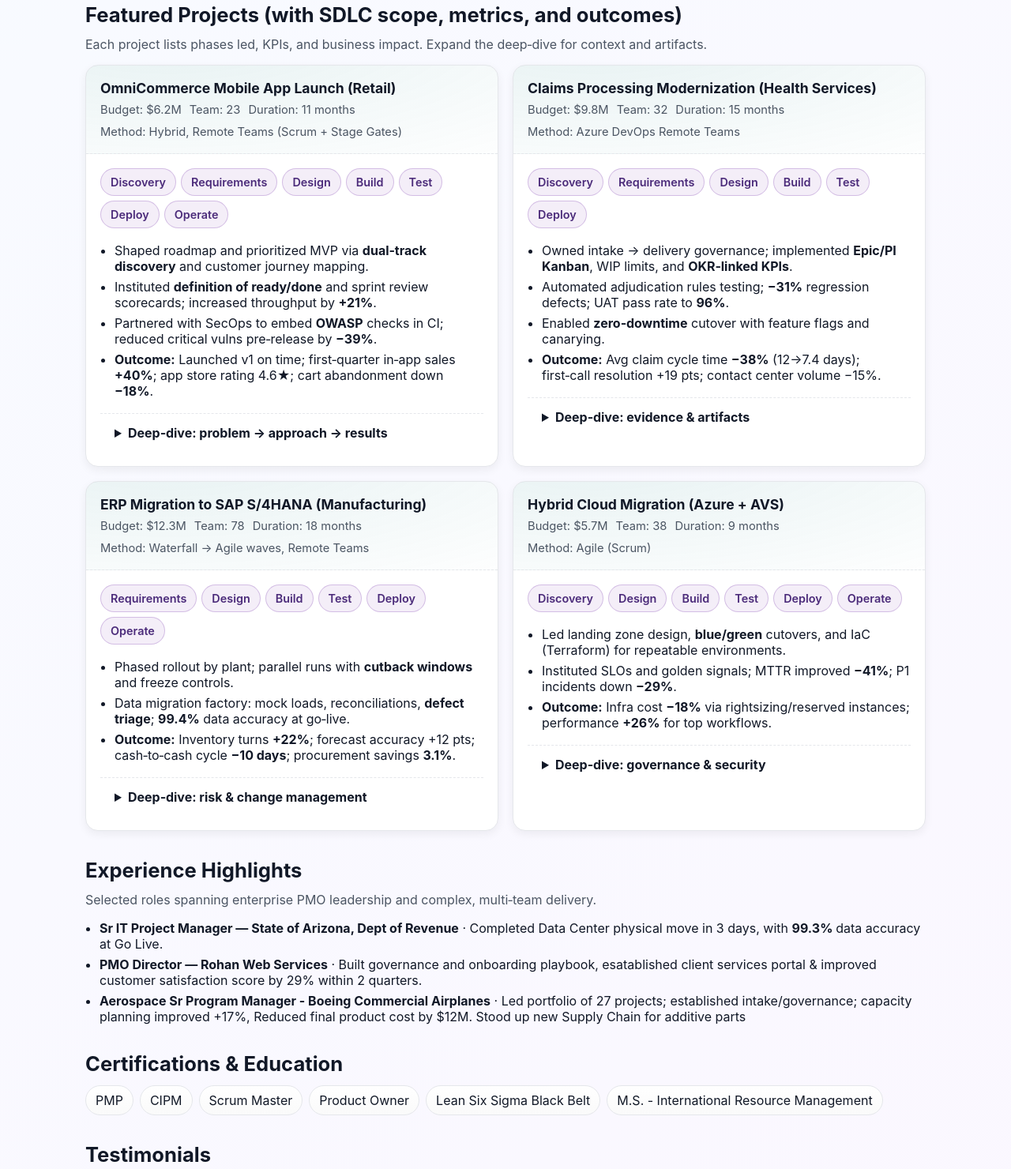
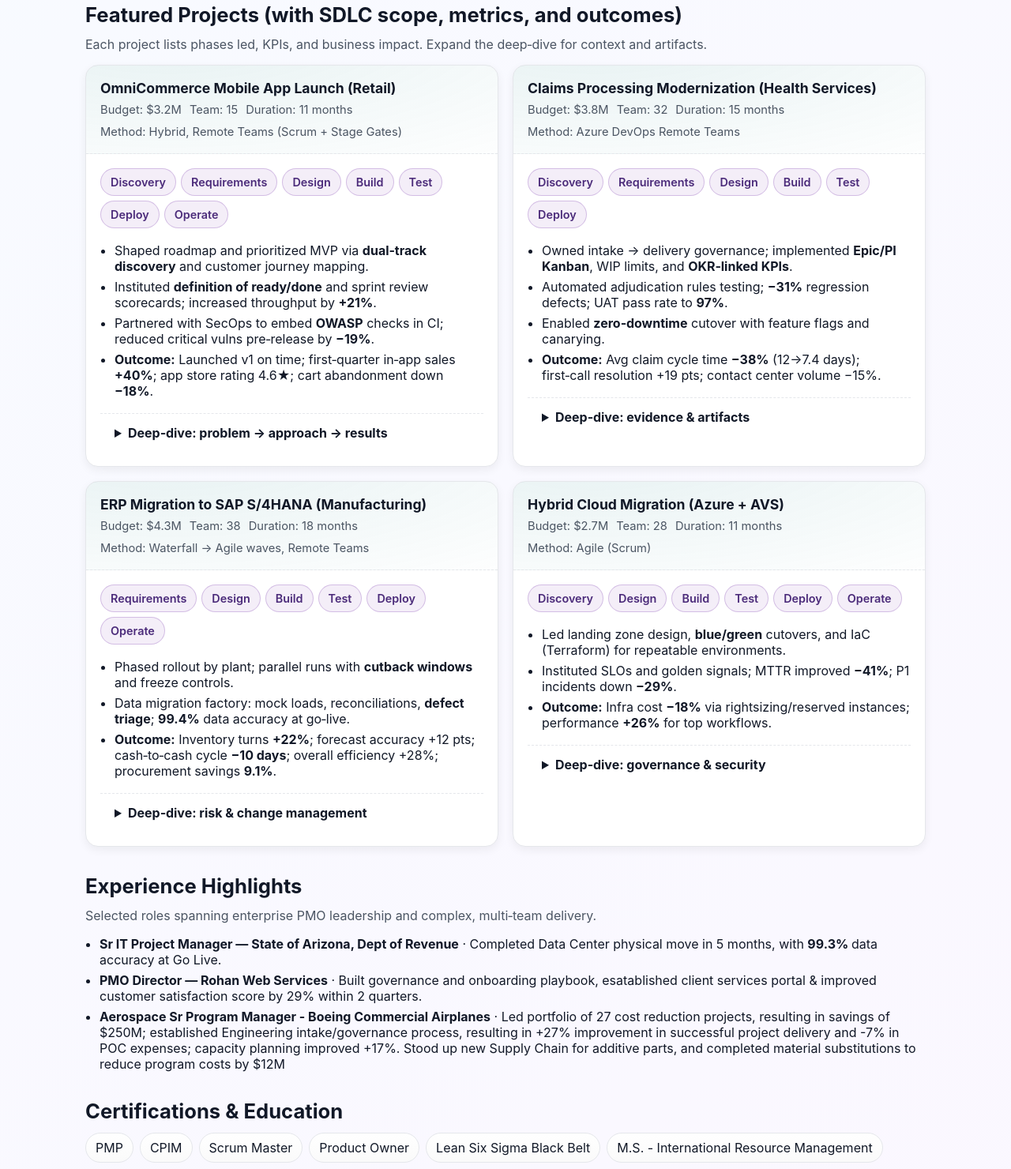
Before and after one commit to Rohirrem/grf-it_pjm, a plain HTML site: page index.html in a window 1280 px wide. Shown: the part 879-2359 px from the top of the page at 79% size. Drawn offline with Linux system fonts and the light colour scheme.

Commit message:
Updated index.html with new changes

```diff
--- a/index.html
+++ b/index.html
@@ -164,8 +164,8 @@
           <header>
             <h3 itemprop="name">OmniCommerce Mobile App Launch (Retail)</h3>
             <div class="meta">
-              <span>Budget: $6.2M</span>
-              <span>Team: 23</span>
+              <span>Budget: $3.2M</span>
+              <span>Team: 15</span>
               <span>Duration: 11 months</span>
               <span>Method: Hybrid, Remote Teams (Scrum + Stage Gates)</span>
             </div>
@@ -183,7 +183,7 @@
             <ul class="bullets">
               <li>Shaped roadmap and prioritized MVP via <strong>dual‑track discovery</strong> and customer journey mapping.</li>
               <li>Instituted <strong>definition of ready/done</strong> and sprint review scorecards; increased throughput by <strong>+21%</strong>.</li>
-              <li>Partnered with SecOps to embed <strong>OWASP</strong> checks in CI; reduced critical vulns pre‑release by <strong>−39%</strong>.</li>
+              <li>Partnered with SecOps to embed <strong>OWASP</strong> checks in CI; reduced critical vulns pre‑release by <strong>−19%</strong>.</li>
               <li><strong>Outcome:</strong> Launched v1 on time; first‑quarter in‑app sales <strong>+40%</strong>; app store rating 4.6★; cart abandonment down <strong>−18%</strong>.</li>
             </ul>
             <details>
@@ -191,7 +191,7 @@
               <div class="triad">
                 <div class="panel"><h4>Problem</h4><p>Fragmented checkout and inventory visibility caused 28% cart abandonment and poor mobile NPS (28).</p></div>
                 <div class="panel"><h4>Approach</h4><p>Consolidated microservices behind BFF layer, implemented secure one‑tap pay, introduced beta ring releases, and real‑time inventory APIs.</p></div>
-                <div class="panel"><h4>Results</h4><p>Bug rate post‑prod −25%; mobile NPS → 46; monthly active users +32%; revenue attribution verified via experiment framework.</p></div>
+                <div class="panel"><h4>Results</h4><p>Bug rate post‑prod −25%; mobile NPS → 46; monthly active users +106% Qtr over Qtr; revenue attribution verified via experiment framework.</p></div>
               </div>
             </details>
           </div>
@@ -202,7 +202,7 @@
           <header>
             <h3 itemprop="name">Claims Processing Modernization (Health Services)</h3>
             <div class="meta">
-              <span>Budget: $9.8M</span>
+              <span>Budget: $3.8M</span>
               <span>Team: 32</span>
               <span>Duration: 15 months</span>
               <span>Method: Azure DevOps Remote Teams</span>
@@ -219,7 +219,7 @@
             </div>
             <ul class="bullets">
               <li>Owned intake → delivery governance; implemented <strong>Epic/PI Kanban</strong>, WIP limits, and <strong>OKR‑linked KPIs</strong>.</li>
-              <li>Automated adjudication rules testing; <strong>−31%</strong> regression defects; UAT pass rate to <strong>96%</strong>.</li>
+              <li>Automated adjudication rules testing; <strong>−31%</strong> regression defects; UAT pass rate to <strong>97%</strong>.</li>
               <li>Enabled <strong>zero‑downtime</strong> cutover with feature flags and canarying.</li>
               <li><strong>Outcome:</strong> Avg claim cycle time <strong>−38%</strong> (12→7.4 days); first‑call resolution +19 pts; contact center volume −15%.</li>
             </ul>
@@ -238,8 +238,8 @@
           <header>
             <h3 itemprop="name">ERP Migration to SAP S/4HANA (Manufacturing)</h3>
             <div class="meta">
-              <span>Budget: $12.3M</span>
-              <span>Team: 78</span>
+              <span>Budget: $4.3M</span>
+              <span>Team: 38</span>
               <span>Duration: 18 months</span>
               <span>Method: Waterfall → Agile waves, Remote Teams</span>
             </div>
@@ -256,7 +256,7 @@
             <ul class="bullets">
               <li>Phased rollout by plant; parallel runs with <strong>cutback windows</strong> and freeze controls.</li>
               <li>Data migration factory: mock loads, reconciliations, <strong>defect triage</strong>; <strong>99.4%</strong> data accuracy at go‑live.</li>
-              <li><strong>Outcome:</strong> Inventory turns <strong>+22%</strong>; forecast accuracy +12 pts; cash‑to‑cash cycle <strong>−10 days</strong>; procurement savings <strong>3.1%</strong>.</li>
+              <li><strong>Outcome:</strong> Inventory turns <strong>+22%</strong>; forecast accuracy +12 pts; cash‑to‑cash cycle <strong>−10 days</strong>; overall efficiency +28%; procurement savings <strong>9.1%</strong>.</li>
             </ul>
             <details>
               <summary>Deep‑dive: risk & change management</summary>
@@ -273,9 +273,9 @@
           <header>
             <h3 itemprop="name">Hybrid Cloud Migration (Azure + AVS)</h3>
             <div class="meta">
-              <span>Budget: $5.7M</span>
-              <span>Team: 38</span>
-              <span>Duration: 9 months</span>
+              <span>Budget: $2.7M</span>
+              <span>Team: 28</span>
+              <span>Duration: 11 months</span>
               <span>Method: Agile (Scrum)</span>
             </div>
           </header>
@@ -308,9 +308,9 @@
       <h2 id="exp-title">Experience Highlights</h2>
       <p class="section-desc">Selected roles spanning enterprise PMO leadership and complex, multi‑team delivery.</p>
       <ul class="bullets">
-        <li><strong>Sr IT Project Manager — State of Arizona, Dept of Revenue</strong> · Completed Data Center physical move in 3 days, with <strong>99.3% </strong> data accuracy at Go Live.</li>
+        <li><strong>Sr IT Project Manager — State of Arizona, Dept of Revenue</strong> · Completed Data Center physical move in 5 months, with <strong>99.3% </strong> data accuracy at Go Live.</li>
         <li><strong>PMO Director — Rohan Web Services</strong> · Built governance and onboarding playbook, esatablished client services portal & improved customer satisfaction score by 29% within 2 quarters.</li>
-        <li><strong>Aerospace Sr Program Manager - Boeing Commercial Airplanes</strong> · Led portfolio of 27 projects; established intake/governance; capacity planning improved +17%, Reduced final product cost by $12M. Stood up new Supply Chain for additive parts</li>
+        <li><strong>Aerospace Sr Program Manager - Boeing Commercial Airplanes</strong> · Led portfolio of 27 cost reduction projects, resulting in savings of $250M; established Engineering intake/governance process, resulting in +27% improvement in successful project delivery and -7% in POC expenses; capacity planning improved +17%. Stood up new Supply Chain for additive parts, and completed material substitutions to reduce program costs by $12M</li>
       </ul>
     </section>
 
@@ -318,7 +318,7 @@
       <h2 id="cred-title">Certifications & Education</h2>
       <div class="chips">
         <span class="chip">PMP</span>
-        <span class="chip">CIPM</span>
+        <span class="chip">CPIM</span>
         <span class="chip">Scrum Master</span>
         <span class="chip">Product Owner</span>
         <span class="chip">Lean Six Sigma Black Belt</span>
```
